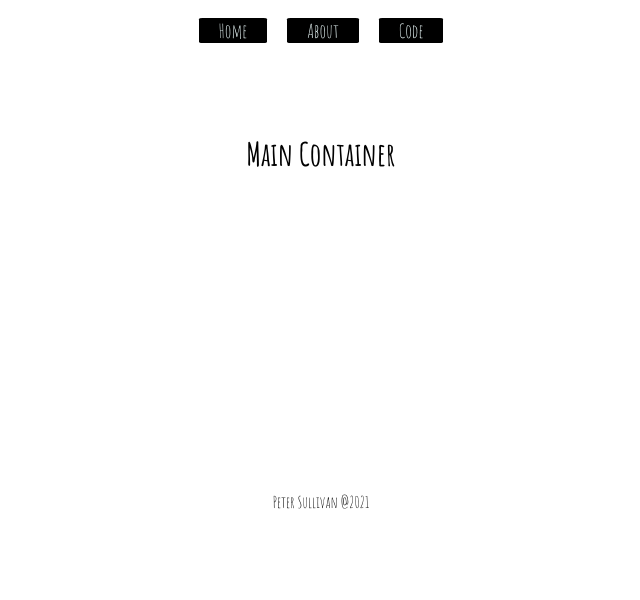
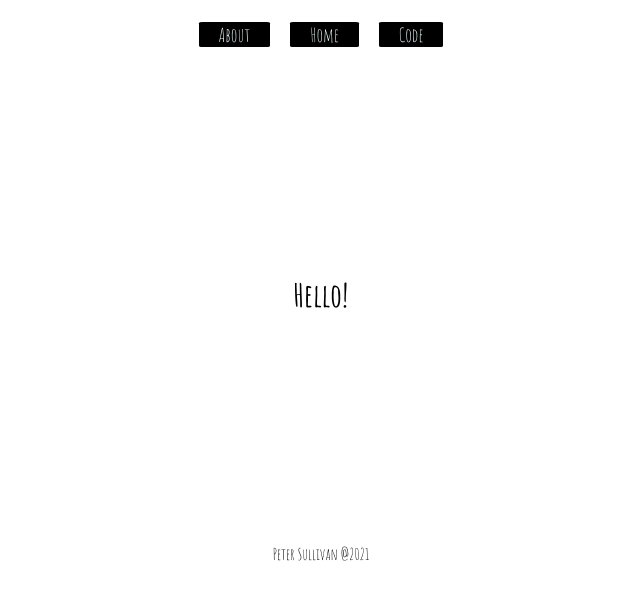
Before and after one commit to psulli10/psulli10.github.io, a React (Create React App) app: page / in a window 1280 px wide. Shown: the top 600 px of the page, without its empty margins (319-959 px from the left). Built offline with nearby package versions, Linux system fonts and the light colour scheme.

Commit message:
basic layout of CSS complete for all three routes. Dummy data added for all as well

```diff
--- a/src/App.css
+++ b/src/App.css
@@ -14,18 +14,24 @@
   height: 100%;
   width: 100%;
   grid-template-columns: 1fr;
-  grid-template-rows: 2fr 7fr 1fr;
+  grid-template-rows: 1fr 9fr 1fr;
 }
 
 #nav-bar {
   grid-area: nav-bar;
-  justify-self: center;
+  display: flex;
+  justify-content: center;
+  align-items: center;
+  width: 100%
 }
 
 #main-image {
   grid-area: main-image;
-  align-self: flex-start;
-  justify-self: center;
+  display: flex;
+  justify-content: center;
+  align-items: center;
+  flex-flow: column;
+  width: 100%;
 }
 
 #footer {
--- /dev/null
+++ b/src/components/Card.js
@@ -0,0 +1,14 @@
+const Card = ({cardInfo}) => {
+
+    const cardNode = () => {
+        return cardInfo.text ? <p>{cardInfo.text}</p> : <img src={cardInfo.url}></img>
+    }
+
+    return (
+        <>
+        {cardNode()}
+        </>
+    )
+}
+
+export default Card;
--- /dev/null
+++ b/src/components/List.css
@@ -0,0 +1,13 @@
+#about > ul {
+  display: flex;
+  list-style: none;
+  margin: 0;
+  padding: 0;
+  justify-self: center;
+}
+
+#about > ul > li {
+    padding: 10px;
+    margin: 5px;
+    width: 30%;
+}
--- /dev/null
+++ b/src/components/List.js
@@ -0,0 +1,16 @@
+import Card from './Card';
+import './List.css'
+
+const List = ({ array, id }) => {
+  const listNodes = array.map((object, index) => {
+    return <li key={index}><Card cardInfo={object}/></li>;
+  });
+
+  return (
+    <div id={id}>
+      <ul>{listNodes}</ul>
+    </div>
+  );
+};
+
+export default List;
--- a/src/components/NavBar.js
+++ b/src/components/NavBar.js
@@ -6,10 +6,10 @@ const NavBar = () => {
         <nav id='nav-bar'>
           <ul>
             <li>
-              <Link to="/">Home</Link>
+              <Link to="/about">About</Link>
             </li>
             <li>
-              <Link to="/about">About</Link>
+              <Link to="/">Home</Link>
             </li>
             <li>
               <Link to="/code">Code</Link>
--- a/src/containers/AboutContainer.js
+++ b/src/containers/AboutContainer.js
@@ -1,7 +1,15 @@
+import List from '../components/List';
+import { useState } from 'react';
+import aboutData from '../data/aboutData';
+
 const AboutContainer = () => {
+
+    const [about, setAbout] = useState(aboutData)
+
     return (
         <div id='main-image'>
-        <h1>About Container</h1>
+        <h1>About</h1>
+        <List array={about} id={'about'}></List>
         </div>
     )
 }
--- a/src/containers/CodeContainer.js
+++ b/src/containers/CodeContainer.js
@@ -1,7 +1,7 @@
 const CodeContainer = () => {
     return (
         <div id='main-image'>
-        <h1>Code Container</h1>
+        <h1>Code</h1>
         </div>
     )
 }
--- a/src/containers/HomeContainer.js
+++ b/src/containers/HomeContainer.js
@@ -1,7 +1,7 @@
 const HomeContainer = () => {
     return (
         <div id='main-image'>
-        <h1>Main Container</h1>
+        <h1>Hello!</h1>
         </div>
     )
 }
--- /dev/null
+++ b/src/data/aboutData.js
@@ -0,0 +1,16 @@
+const aboutData = [
+    {
+        url: null,
+        text: "Some test text about Peter Sullivan"
+    },
+    {
+        url: 'https://source.unsplash.com/200x300/?coder',
+        text: null
+    },
+    {
+        url: null,
+        text: "Some test text about Peter Sullivan"
+    }
+]
+
+export default aboutData;
```
Also changed, not shown: src/data/codeData.js (added, +16 -0 lines), src/data/homeData.js (added).
